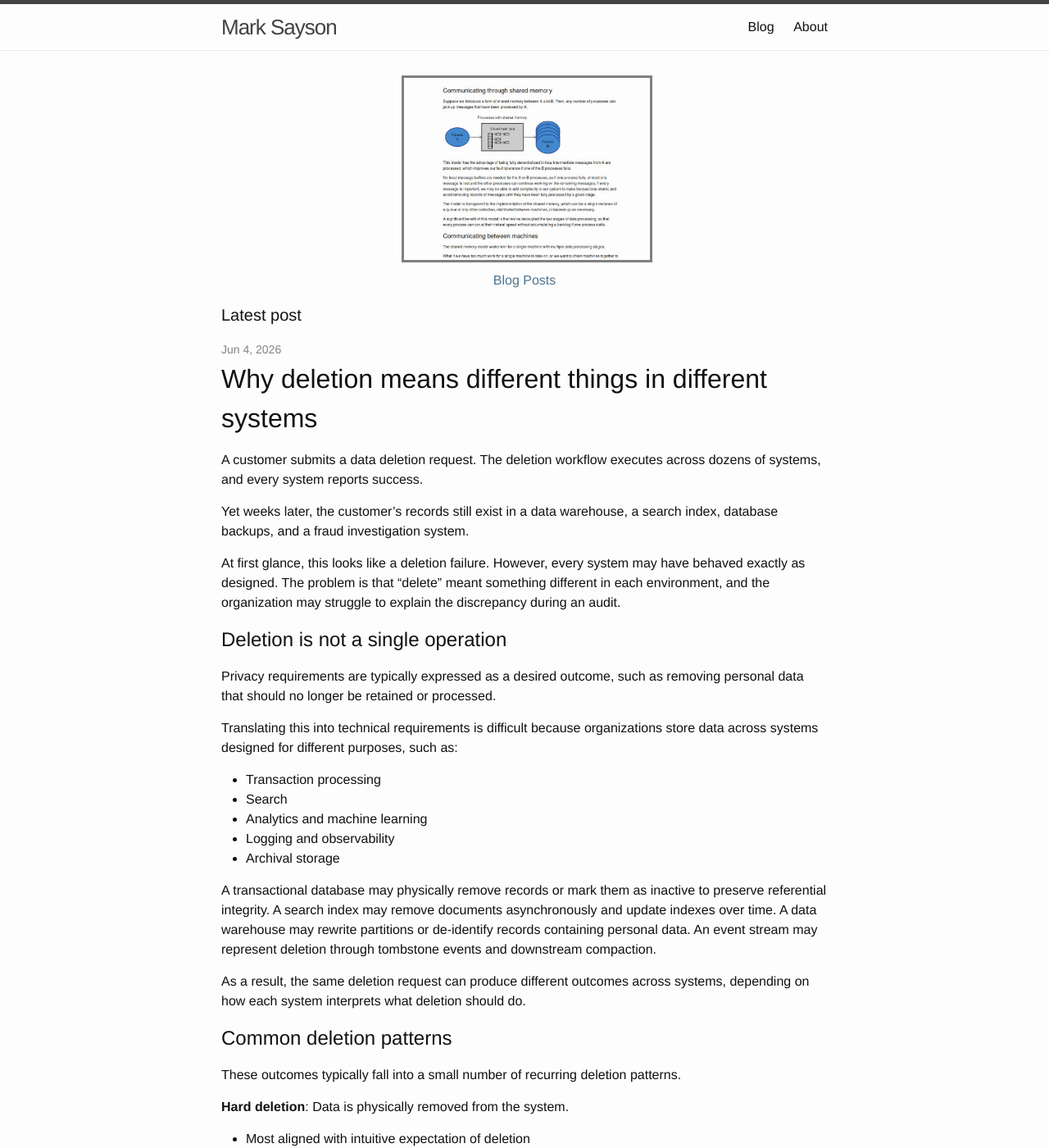
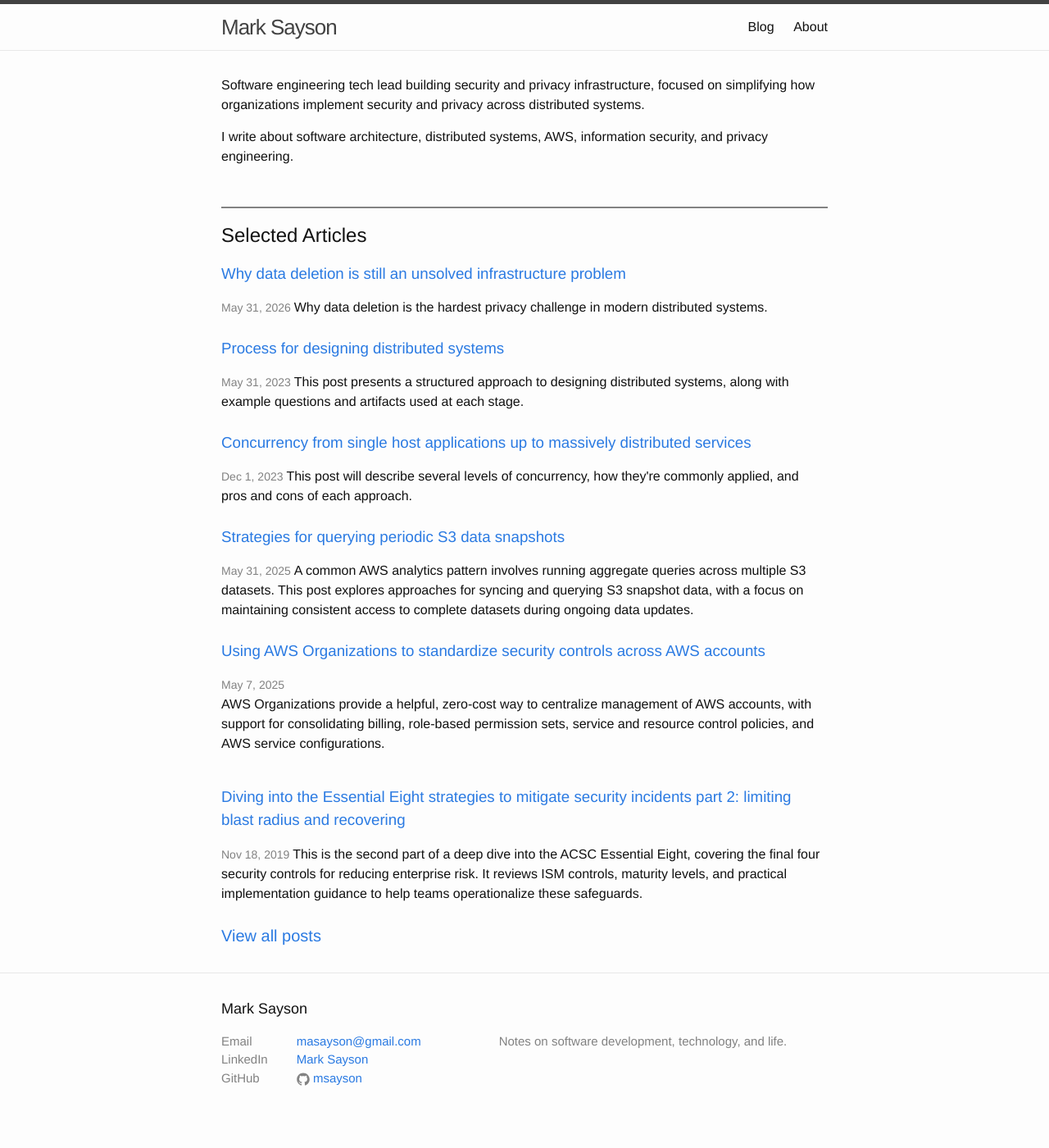
Before and after one commit to msayson/msayson.github.io, a Jekyll site: the page built from index.html, in a window 1280 px wide and 1400 px high. Shown: the whole window at 82% size. Built offline with Jekyll 4.4.1, drawn with Linux system fonts in a browser that asks for light colours; some of the changed text lies outside the part shown.

Commit message:
Revise homepage to present featured post excerpts rather than full latest post, shorten post excerpts

```diff
--- a/_posts/2019-11-17-essential-eight-mitigation-strategies-part-2.markdown
+++ b/_posts/2019-11-17-essential-eight-mitigation-strategies-part-2.markdown
@@ -3,6 +3,7 @@ layout: post
 title:  "Diving into the Essential Eight strategies to mitigate security incidents part 2: limiting blast radius and recovering"
 date:   2019-11-17 20:00:00 -0800
 categories: security
+excerpt: "This is the second part of a deep dive into the ACSC Essential Eight, covering the final four security controls for reducing enterprise risk. It reviews ISM controls, maturity levels, and practical implementation guidance to help teams operationalize these safeguards."
 ---
 This is the second part of a deep dive into the Australian Cyber Security Centre's Essential Eight mitigation strategies, following up on [an overview of guides from the Australian Cyber Security Centre (ACSC)]({% post_url 2019-08-25-top-mitigation-strategies-from-acsc %}), and [a deep dive into the first four of the Essential Eight]({% post_url 2019-08-30-essential-eight-mitigation-strategies-part-1 %}).
 
--- a/_posts/2023-05-30-step-by-step-process-designing-distributed-systems.markdown
+++ b/_posts/2023-05-30-step-by-step-process-designing-distributed-systems.markdown
@@ -3,10 +3,10 @@ layout: post
 title: "Process for designing distributed systems"
 date: 2023-05-30 20:00:00 -0700
 categories: distributed-systems system-design
-excerpt: "<p>In this post I'll step through my process for designing distributed systems, with example questions and artifacts associated with each step.</p><p>We will take the following steps to design a new service:</p><p>1. Validate whether this service needs to exist</p><p>2. Clarify business requirements</p><p>3. Estimate scale</p><p>4. Define system interfaces and data models</p><p>5. Define data flow and storage</p><p>6. Define high-level system components</p><p>7. Design individual components</p><p>The artifacts of each step can be validated with stakeholders to ensure we're on the right track before continuing.  They collectively add to a design document that can be referred to both while building the service, and afterwards to understand its inner workings.</p>"
+excerpt: "This post presents a structured approach to designing distributed systems, along with example questions and artifacts used at each stage."
 ---
 
-In this post I'll step through my process for designing distributed systems, with example questions and artifacts associated with each step.
+This post presents a structured approach to designing distributed systems, along with example questions and artifacts used at each stage.
 
 ## Step by step process
 
--- a/_posts/2023-11-30-concurrency-from-app-to-massively-distributed-service.markdown
+++ b/_posts/2023-11-30-concurrency-from-app-to-massively-distributed-service.markdown
@@ -3,7 +3,7 @@ layout: post
 title: "Concurrency from single host applications up to massively distributed services"
 date: 2023-11-30 20:00:00 -0700
 categories: distributed-systems system-design
-excerpt: "<p>This post will describe several levels of concurrency, how they're commonly applied, and pros and cons of each approach.</p><p>Many distributed services now start with multi-host clusters for reliability and scalability reasons, so that any given host can be replaced without impacting customer service, and additional hosts can be added as needed.</p>"
+excerpt: "This post will describe several levels of concurrency, how they're commonly applied, and pros and cons of each approach."
 ---
 
 Concurrency is when multiple software threads or programs are run at the same time, and is a key aspect of many modern applications.
--- a/_posts/2025-05-31-strategies-for-querying-snapshot-s3-data.markdown
+++ b/_posts/2025-05-31-strategies-for-querying-snapshot-s3-data.markdown
@@ -3,7 +3,7 @@ layout: post
 title: "Strategies for querying periodic S3 data snapshots"
 date: 2025-05-31 00:00:00 +0000
 categories: aws
-excerpt: "<p>A common AWS analytics use case is making aggregate queries across multiple data sets stored in S3.  For example, one partner team may store product metadata, while another team stores purchase order metadata, and we may want to join these data sets to determine which products are most popular across each marketplace.</p><p>In this post I'll cover a few options for syncing data to S3 and retrieving data snapshots for use in aggregate queries, and specifically discuss the use case where we need to maintain access patterns to complete, recent data snapshots without partial unavailability during data syncs.</p>"
+excerpt: "A common AWS analytics pattern involves running aggregate queries across multiple S3 datasets. This post explores approaches for syncing and querying S3 snapshot data, with a focus on maintaining consistent access to complete datasets during ongoing data updates."
 ---
 
 ## Background
--- a/index.html
+++ b/index.html
@@ -2,27 +2,59 @@
 layout: default
 ---
 
-<div class="home-large-section-icons">
-  <a href="/blog">
-    {% include image.html img="/images/blog_icon.jpg"
-      title="Image of Scalability of Data Processing post (https://www.marksayson.com/blog/scalability-of-data-processing/)"
-      caption="Blog Posts" %}
-  </a>
-</div>
+<div class="introduction">
+  <p>
+    Software engineering tech lead building security and privacy infrastructure,
+    focused on simplifying how organizations implement security and privacy
+    across distributed systems.
+  </p>
 
-<div id="latest-post">
-  <h1 class="page-heading">Latest post</h1>
-
-  {% assign post = site.posts.first %}
-  {% assign content = post.content %}
-  <span class="post-meta">{{ post.date | date: "%b %-d, %Y" }}</span>
-
-  <h1>{{ post.title }}</h1>
-  {{ post.content }}
+  <p>
+    I write about software architecture, distributed systems, AWS,
+    information security, and privacy engineering.
+  </p>
 </div>
 
 <div class="horizontal-rule"></div>
 
+<div class="featured-posts">
+  <h2>Selected Articles</h2>
+
+  {% assign featured_slugs = "
+    why-data-deletion-is-still-unsolved,
+    step-by-step-process-designing-distributed-systems,
+    concurrency-from-app-to-massively-distributed-service,
+    strategies-for-querying-snapshot-s3-data,
+    aws-organizations,
+    essential-eight-mitigation-strategies-part-2
+  " | split: "," %}
+
+  {% for slug in featured_slugs %}
+    {% assign trimmed_slug = slug | strip %}
+
+    {% for post in site.posts %}
+      {% if post.slug == trimmed_slug %}
+
+        <article class="featured-post">
+          <h3>
+            <a href="{{ post.url }}">
+              {{ post.title }}
+            </a>
+          </h3>
+
+          <span class="post-meta">
+            {{ post.date | date: "%b %-d, %Y" }}
+          </span>
+
+          {{ post.excerpt }}
+        </article>
+
+        <br>
+      {% endif %}
+    {% endfor %}
+  {% endfor %}
+</div>
+
 <div id="more-posts-link">
   <a class="page-heading" href="/blog">View all posts</a>
 </div>
```
Also changed, not shown: about.md (+1 -3 lines).
